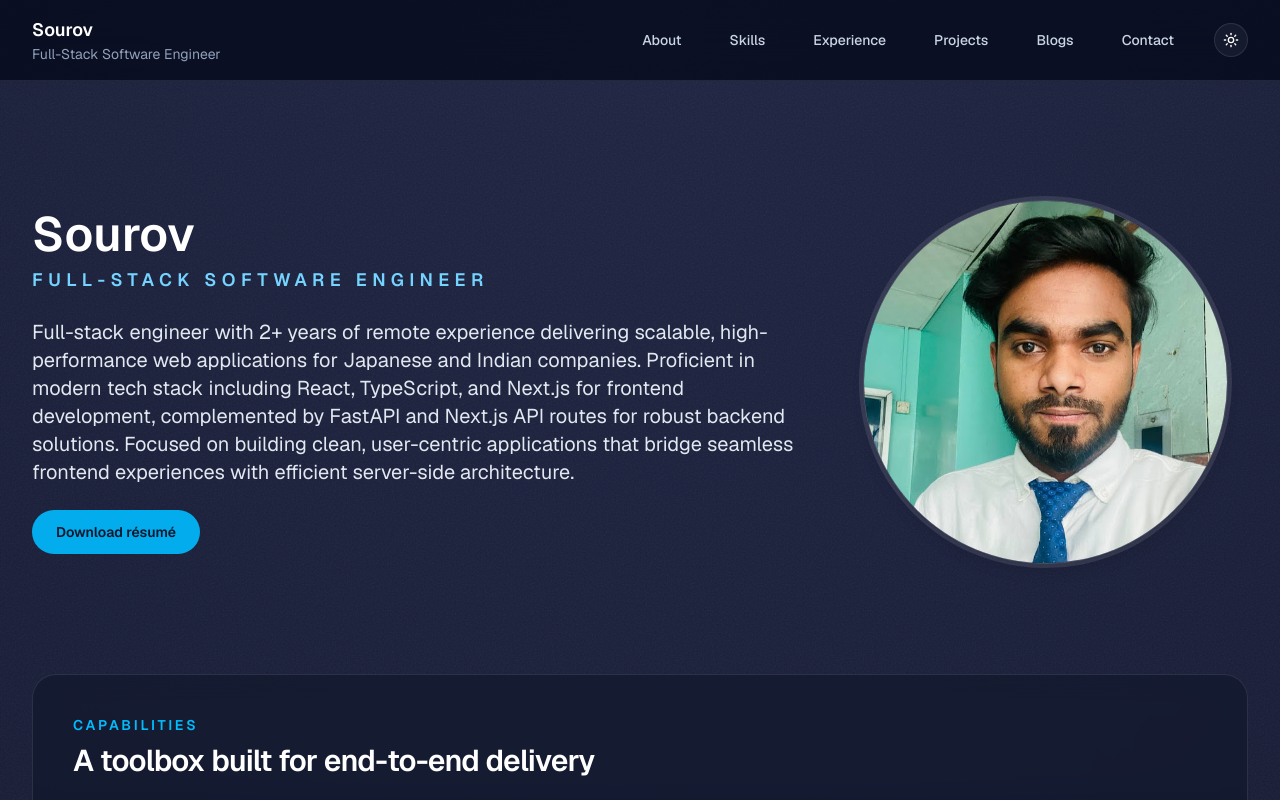
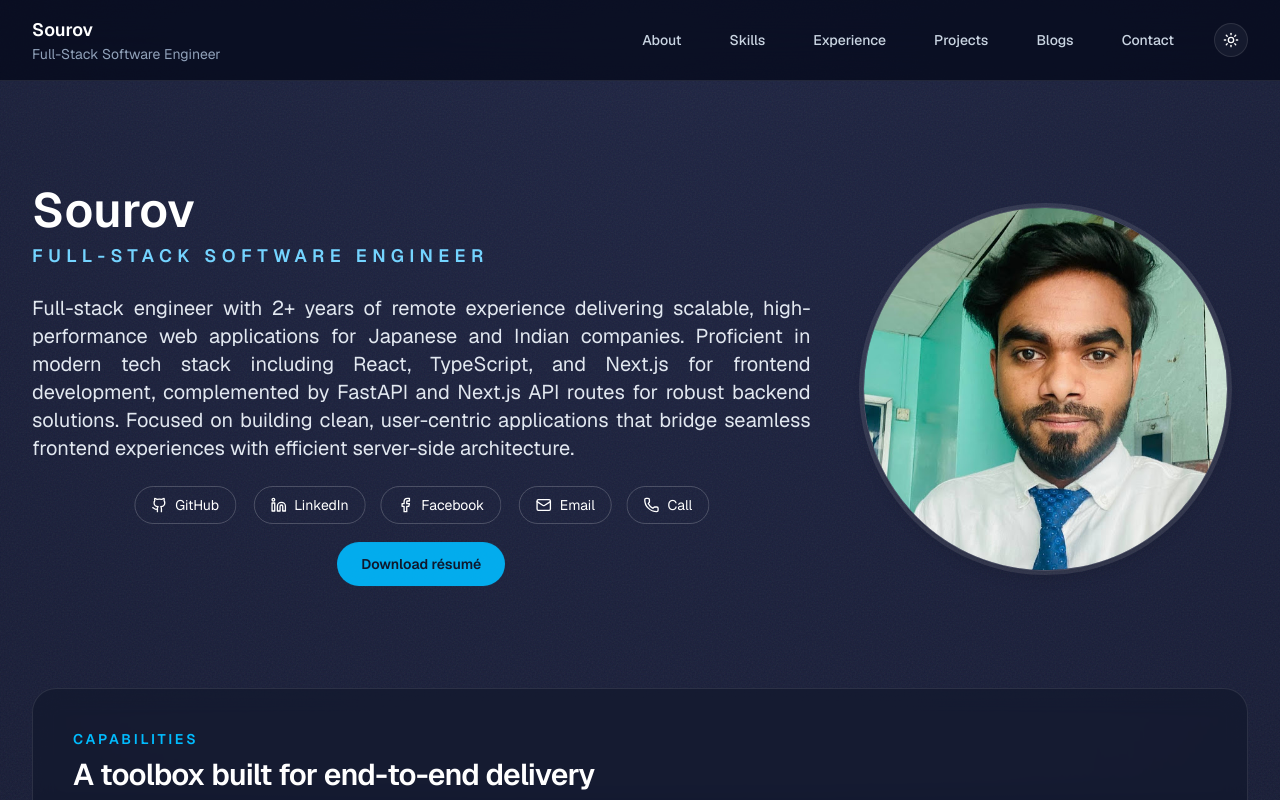
Before and after one commit to sourov526/Sourov-Portfolio, a Next.js app: page / in a window 1280 px wide. Shown: the top 800 px of the page. Built offline with nearby package versions, Linux system fonts and the light colour scheme.

Commit message:
update about section

```diff
--- a/src/app/globals.css
+++ b/src/app/globals.css
@@ -69,3 +69,65 @@ body {
   list-style: disc;
   margin-left: 1.5rem;
 }
+
+.wave-button {
+  position: relative;
+  overflow: hidden;
+  isolation: isolate;
+  animation: float 4s ease-in-out infinite;
+}
+
+.wave-button::after {
+  content: "";
+  position: absolute;
+  inset: -150% 0 0 0;
+  background: radial-gradient(circle, rgba(255, 255, 255, 0.35) 0%, transparent 70%);
+  animation: wave 3s linear infinite;
+  opacity: 0.6;
+  transform: translateX(-100%);
+  z-index: -1;
+}
+
+@keyframes wave {
+  0% {
+    transform: translateX(-150%) translateY(0);
+  }
+  50% {
+    transform: translateX(0) translateY(-8%);
+  }
+  100% {
+    transform: translateX(150%) translateY(0);
+  }
+}
+
+@keyframes float {
+  0% {
+    transform: translate3d(0, 0, 0);
+  }
+  50% {
+    transform: translate3d(0, -6px, 0);
+  }
+  100% {
+    transform: translate3d(0, 0, 0);
+  }
+}
+
+.contact-button {
+  animation: drift 3.2s ease-in-out infinite;
+}
+
+.contact-button:nth-child(2n) {
+  animation-delay: 0.3s;
+}
+
+@keyframes drift {
+  0% {
+    transform: translateX(0);
+  }
+  50% {
+    transform: translateX(6px);
+  }
+  100% {
+    transform: translateX(0);
+  }
+}
--- a/src/components/hero.tsx
+++ b/src/components/hero.tsx
@@ -2,6 +2,38 @@ import { siteConfig } from "@/data/site";
 import Image from "next/image";
 import Link from "next/link";
 import { AnimatedSection } from "./animated-section";
+import { Facebook, Github, Linkedin, Mail, Phone } from "lucide-react";
+
+const contactActions = [
+  {
+    label: "GitHub",
+    icon: Github,
+    href: siteConfig.github,
+    external: true,
+  },
+  {
+    label: "LinkedIn",
+    icon: Linkedin,
+    href: siteConfig.linkedin,
+    external: true,
+  },
+  {
+    label: "Facebook",
+    icon: Facebook,
+    href: siteConfig.facebook,
+    external: true,
+  },
+  {
+    label: "Email",
+    icon: Mail,
+    href: siteConfig.email,
+  },
+  {
+    label: "Call",
+    icon: Phone,
+    href: `tel:${siteConfig.phone}`,
+  },
+];
 
 export function Hero() {
   return (
@@ -19,7 +51,7 @@ export function Hero() {
             {siteConfig.role}
           </p>
         </div>
-        <p className="text-lg text-slate-200 md:text-xl">
+        <p className="text-justify text-lg text-slate-200 md:text-xl">
           Full-stack engineer with 2+ years of remote experience delivering
           scalable, high-performance web applications for Japanese and Indian
           companies. Proficient in modern tech stack including React,
@@ -28,10 +60,26 @@ export function Hero() {
           on building clean, user-centric applications that bridge seamless
           frontend experiences with efficient server-side architecture.
         </p>
-        <div className="flex flex-wrap gap-4">
+        <div className="flex flex-wrap items-center justify-center gap-4">
+          {contactActions.map(({ label, icon: Icon, href, external }) => (
+            <a
+              key={label}
+              href={href}
+              target={external ? "_blank" : undefined}
+              rel={external ? "noreferrer" : undefined}
+              className="contact-button flex items-center gap-2 rounded-full border border-white/20 px-4 py-2 text-sm text-white transition hover:border-white/60 hover:bg-white/5"
+            >
+              <Icon className="h-4 w-4" />
+              {label}
+            </a>
+          ))}
+        </div>
+        <div className="flex flex-wrap justify-center gap-4">
           <Link
             href="/resume-sourov.pdf"
-            className="inline-flex items-center justify-center rounded-full bg-sky-400/90 px-6 py-3 text-sm font-semibold text-slate-900 transition hover:bg-sky-300"
+            target="_blank"
+            rel="noreferrer"
+            className="wave-button inline-flex items-center justify-center rounded-full bg-sky-400/90 px-6 py-3 text-sm font-semibold text-slate-900 transition hover:bg-sky-300"
           >
             Download résumé
           </Link>
--- a/src/data/site.ts
+++ b/src/data/site.ts
@@ -6,9 +6,11 @@ export const siteConfig = {
     "I move ideas from whiteboard to production with a product-first mindset, pairing robust TypeScript backends with intuitive, animated interfaces.",
   location: "Remote • Dhaka, Bangladesh",
   availability: "Open to senior engineering and tech lead roles",
-  email: "mailto:hello@sourov.dev",
-  github: "https://github.com/sourovdey",
-  linkedin: "https://www.linkedin.com/in/sourovdey",
+  email: "mailto:sourovsh533@gmail.com",
+  phone: "+8801971269934",
+  github: "https://github.com/sourov526",
+  linkedin: "https://www.linkedin.com/in/sh-sourov-0322111a4/",
+  facebook: "https://web.facebook.com/shsourov11/",
 };
 
 export const primaryNav = [
```
